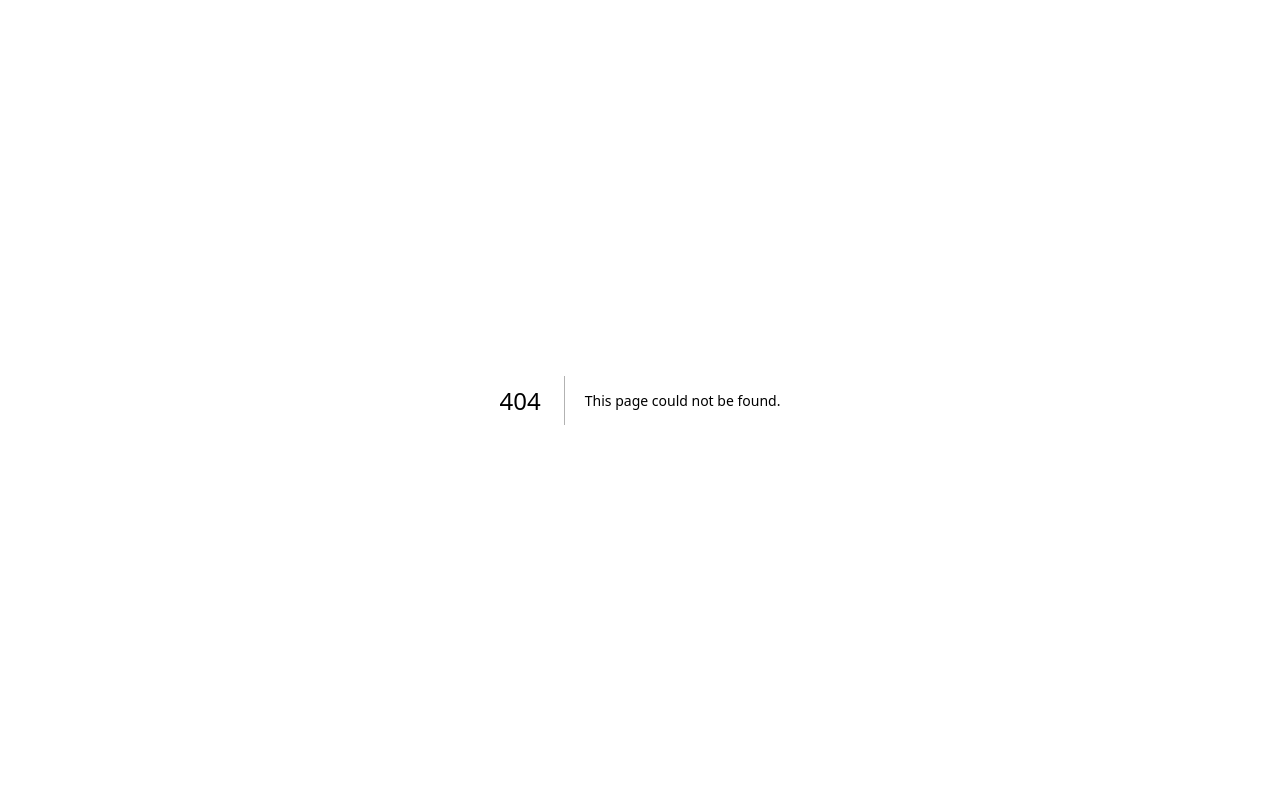
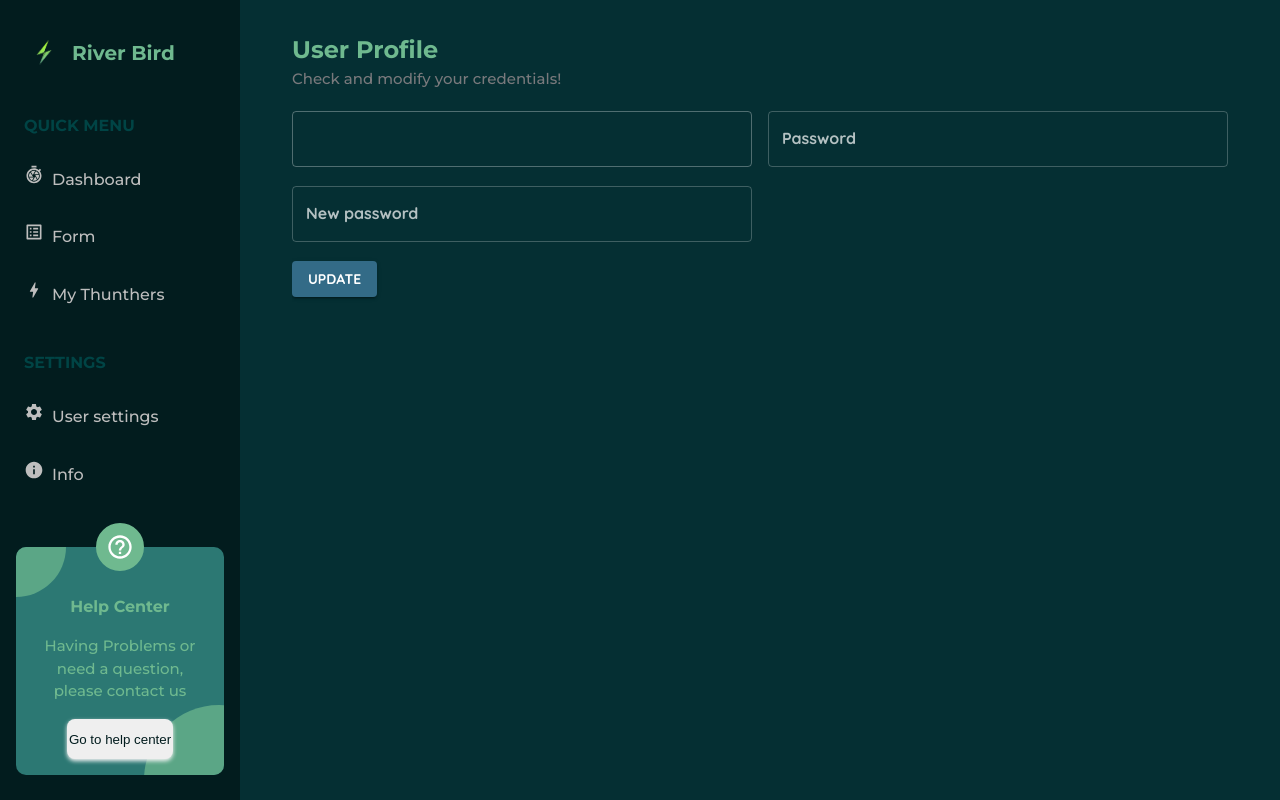
Before and after one commit to GiancarloCabrera/Web-Project, a Next.js app: page /dashboard/user-info in a window 1280 px wide. Before the commit this address had no page. Built offline with nearby package versions, Linux system fonts and the light colour scheme.

Commit message:
addign user upd service

```diff
--- a/app/(public-routes)/dashboard/info/page.jsx
+++ b/app/(public-routes)/dashboard/info/page.jsx
@@ -1,5 +1,3 @@
-"use client";
-
 import Info from "../../../../components/DashboardMain/pages/Info/Info";
 export default function info() {
   return (
--- /dev/null
+++ b/app/(public-routes)/dashboard/user-info/page.jsx
@@ -0,0 +1,12 @@
+import React from "react";
+import UserInfo from "../../../../components/DashboardMain/pages/userInfo/UserInfo";
+
+const page = () => {
+  return (
+    <>
+      <UserInfo />
+    </>
+  );
+};
+
+export default page;
--- a/components/DashboardMain/SideBar/SideBar.jsx
+++ b/components/DashboardMain/SideBar/SideBar.jsx
@@ -167,9 +167,9 @@ export default function SideBar() {
         <DivTitle className="divTitle">SETTINGS</DivTitle>
         <ul className="menuList grid">
           <ListItem className="listItem">
-            <MenuLink href="#" className="menuLink">
+            <MenuLink href="/dashboard/user-info" className="menuLink">
               <SettingsIcon className="icon" />
-              <span className="smallText">Settings User</span>
+              <span className="smallText">User settings</span>
             </MenuLink>
           </ListItem>
 
--- a/components/DashboardMain/pages/Info/Info.jsx
+++ b/components/DashboardMain/pages/Info/Info.jsx
@@ -1,3 +1,5 @@
+"use client";
+
 import styled from "@emotion/styled";
 import Accordion from "@mui/material/Accordion";
 import AccordionSummary from "@mui/material/AccordionSummary";
--- /dev/null
+++ b/components/DashboardMain/pages/userInfo/UserInfo.jsx
@@ -0,0 +1,33 @@
+"use client"
+
+import React, { useEffect } from "react";
+import styled from "@emotion/styled";
+import FormC from "./components/FormC";
+import { useSelector } from "react-redux";
+
+const Container = styled("div")({
+  position: "relative",
+  width: "100%",
+  minHeight: "100vh",
+  display: "flex",
+  alignItems: "center",
+  justifyContent: "center",
+  background: "#052f33",
+  overflow: "hidden",
+  fontFamily: "Montserrat, sans-serif",
+});
+
+const UserInfo = () => {
+  const state = useSelector(state => state);
+  useEffect(() => {
+    console.log('FORMMMM: ',state);
+  }, [state])
+
+  return (
+    <Container>
+      <FormC />
+    </Container>
+  );
+};
+
+export default UserInfo;
--- /dev/null
+++ b/components/DashboardMain/pages/userInfo/components/FormC.jsx
@@ -0,0 +1,215 @@
+import React, { useState, useEffect } from "react";
+import { Formik, Form, Field, ErrorMessage } from "formik";
+import * as Yup from "yup";
+import { TextField, Button, Grid, Typography, Container } from "@mui/material";
+import { styled } from "@mui/system";
+import Swal from "sweetalert2";
+
+import { useSelector } from "react-redux";
+
+const Title = styled("div")(({ theme }) => ({
+  h1: {
+    fontSize: "1.5rem",
+    color: "#6fb98f",
+    fontWeight: "700",
+  },
+  p: {
+    fontSize: ".938rem",
+    color: "hsl(240, 1%, 48%)",
+    fontWeight: "500",
+  },
+  [theme.breakpoints.down("sm")]: {
+    textAlign: "center",
+    margin: "auto",
+  },
+}));
+
+const ContainerGlobal = styled("div")({
+  width: "90%",
+  height: "100%",
+  paddingBottom: "2rem",
+  paddingTop: "2rem",
+  overflow: "auto",
+});
+
+const FormContainer = styled("div")(({ theme }) => ({
+  width: "100%",
+  display: "grid",
+  gridTemplateColumns: "1fr",
+  gap: "1rem",
+  [theme.breakpoints.up("sm")]: {
+    gridTemplateColumns: "1fr 1fr",
+  },
+  "& > div": {
+    width: "100%",
+  },
+  "& > div:last-child": {
+    marginBottom: "1rem",
+  },
+}));
+
+const initialValues = {
+  name: "",
+  email: "",
+  password: "",
+  newPassword: "",
+};
+
+const validationSchema = Yup.object({
+  name: Yup.string()
+    .required("Required Field"),
+  email: Yup.string()
+    .required("Required Field"),
+  password: Yup.string()
+    .required("Required Field"),
+  newPassword: Yup.string()
+    .required("Required Field"),
+});
+
+const combinedSchema = Yup.object().shape({
+  ...validationSchema.fields,
+});
+
+const SimpleForm = () => {
+  const fetchData = async (formData) => {
+    try {
+      const response = await fetch("http://localhost:3001/api/user/updUserCredByEmail", {
+        method: "POST",
+        headers: {
+          "Content-Type": "application/json",
+        },
+        body: JSON.stringify(formData),
+      });
+
+      const data = await response.json();
+      console.log(data);
+
+      if (response.ok) {
+        Swal.fire({
+          icon: "success",
+          title: "¡Data Send!",
+          text: "Your credentials have been updated successfully",
+        });
+      } else {
+        Swal.fire({
+          icon: "error",
+          title: "¡Error!",
+          text: "An error occurred while updating your credentials",
+        });
+      }
+
+    } catch (error) {
+      console.error("Error:", error);
+      Swal.fire({
+        icon: "error",
+        title: "¡Error!",
+        text: "An error occurred while sending the data.",
+      });
+    }
+  };
+
+  const { email } = useSelector(
+    (state) => state.persistedReducer.login.loginUserCredentials
+  );
+  useEffect(() => {
+    console.log("MAIN DASHBOARD: ", email);
+  }, [email]);
+
+  const handleSubmit = (values) => {
+    // Realizar las acciones necesarias con los datos enviados
+    // ...
+
+    // const email = values.email;
+    console.log('holaa');
+    const password = values.password;
+    const newPassword = values.newPassword;
+
+    const formData = {
+      email,
+      password,
+      newPassword
+    };
+
+    console.log(formData, "Holaaaa");
+    fetchData(formData);
+
+    // Mostrar la alerta SweetAlert
+
+    resetForm();
+    // useEffect(() => {
+    //   console.log(formData);
+    // }, [formData]);
+  };
+
+  return (
+    <ContainerGlobal>
+      <Title>
+        <h1>User Profile</h1>
+        <p>Check and modify your credentials!</p>
+      </Title>
+      <Formik
+        validationSchema={combinedSchema}
+        initialValues={initialValues}
+        onSubmit={handleSubmit}
+        >
+        {({ touched, errors, values, resetForm }) => {
+
+           return (
+            <Form style={{ paddingTop: "20px" }}>
+              <FormContainer style={{ width: "100%" }}>
+                <div>
+                  <Field
+                    as={TextField}
+                    name="email"
+                    variant="outlined"
+                    fullWidth
+                    disabled
+                    value={email}
+                    error={touched.email && errors.email}
+                    helperText={<ErrorMessage name="email" />}
+                  />
+                </div>
+
+                <div>
+                  <Field
+                    as={TextField}
+                    type='password'
+                    label="Password"
+                    name="password"
+                    variant="outlined"
+                    fullWidth
+                    error={touched.password && errors.password}
+                    helperText={<ErrorMessage name="password" />}
+                  />
+                </div>
+
+                <div>
+                  <Field
+                    as={TextField}
+                    type='password'
+                    label="New password"
+                    name="newPassword"
+                    variant="outlined"
+                    fullWidth
+                    error={touched.newPassword && errors.newPassword}
+                    helperText={<ErrorMessage name="newPassword" />}
+                  />
+                </div>
+              </FormContainer>
+              <Button
+                type="submit"
+                variant="contained"
+                color="primary"
+                // disabled={isButtonDisabled}
+              >
+                Update
+              </Button>
+            </Form>
+          );
+        }}
+      </Formik>
+    </ContainerGlobal>
+  );
+};
+
+export default SimpleForm;
--- a/components/LoginCard.jsx
+++ b/components/LoginCard.jsx
@@ -364,7 +364,7 @@ export default function LoginCard() {
   const handleLogin = async (e) => {
     e.preventDefault();
     if (!loginForm.email || !loginForm.password) {
-       return Swal.fire({
+      Swal.fire({
         title: 'Error!',
         text: 'Credentials not provided...',
         icon: 'error',
```
